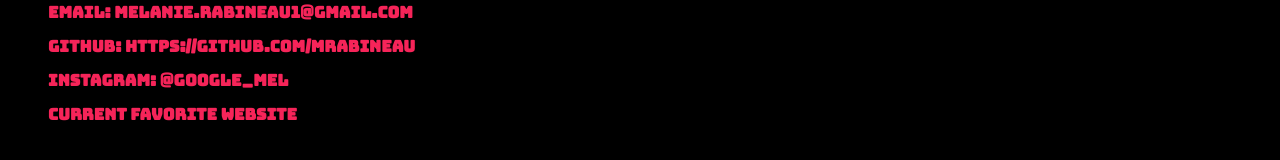
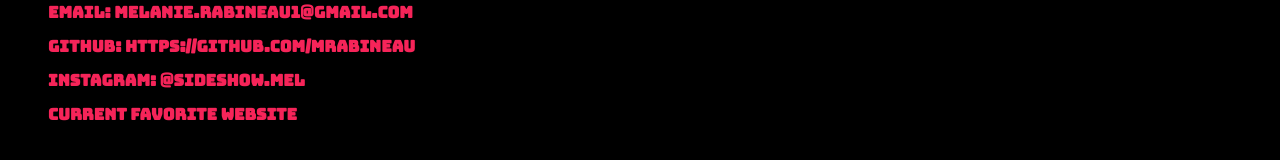
Before and after one commit to mrabineau/rabineau-portfolio, a React (Create React App) app: page / in a window 1280 px wide. Shown: the part 1419-1579 px from the top of the page. Built offline with nearby package versions, Linux system fonts and the light colour scheme; a web font is replaced by a local one.

Commit message:
update instagram

```diff
--- a/src/Page_One/info.js
+++ b/src/Page_One/info.js
@@ -10,7 +10,7 @@
           <h2 id="info">Contact:</h2>
             <h2 className="contact">Email: Melanie.rabineau1@gmail.com</h2>
             <h2 className="contact">Github: https://github.com/mrabineau </h2>
-            <h2 className="contact">Instagram: @google_mel </h2>
+            <h2 className="contact">Instagram: @sideshow.mel </h2>
             <a href={"https://kimoji.com/password"}><h2 className="contact">Current Favorite Website</h2></a>
         <h1 id="soon">More coming soon</h1>
         </div>
```
